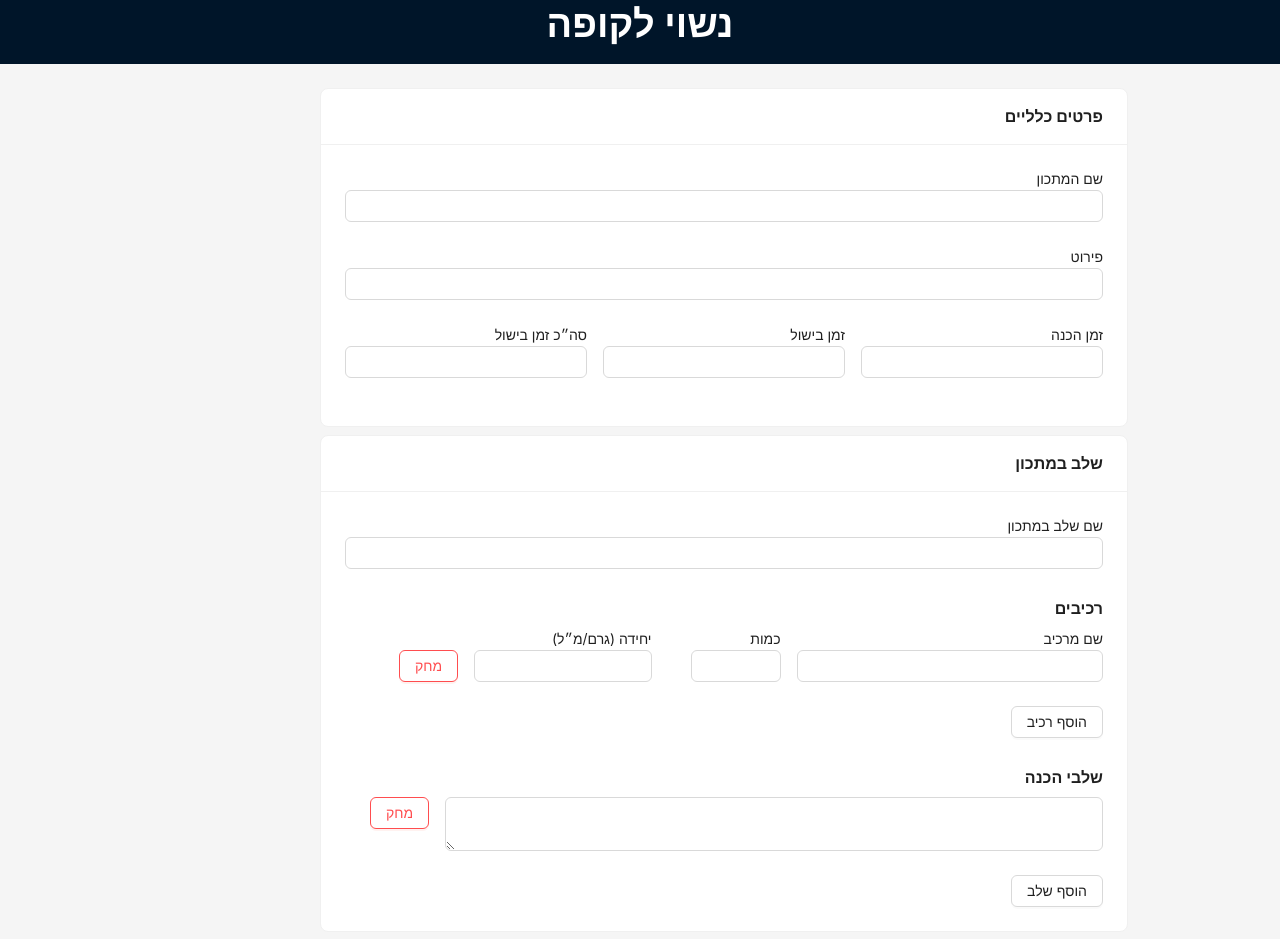
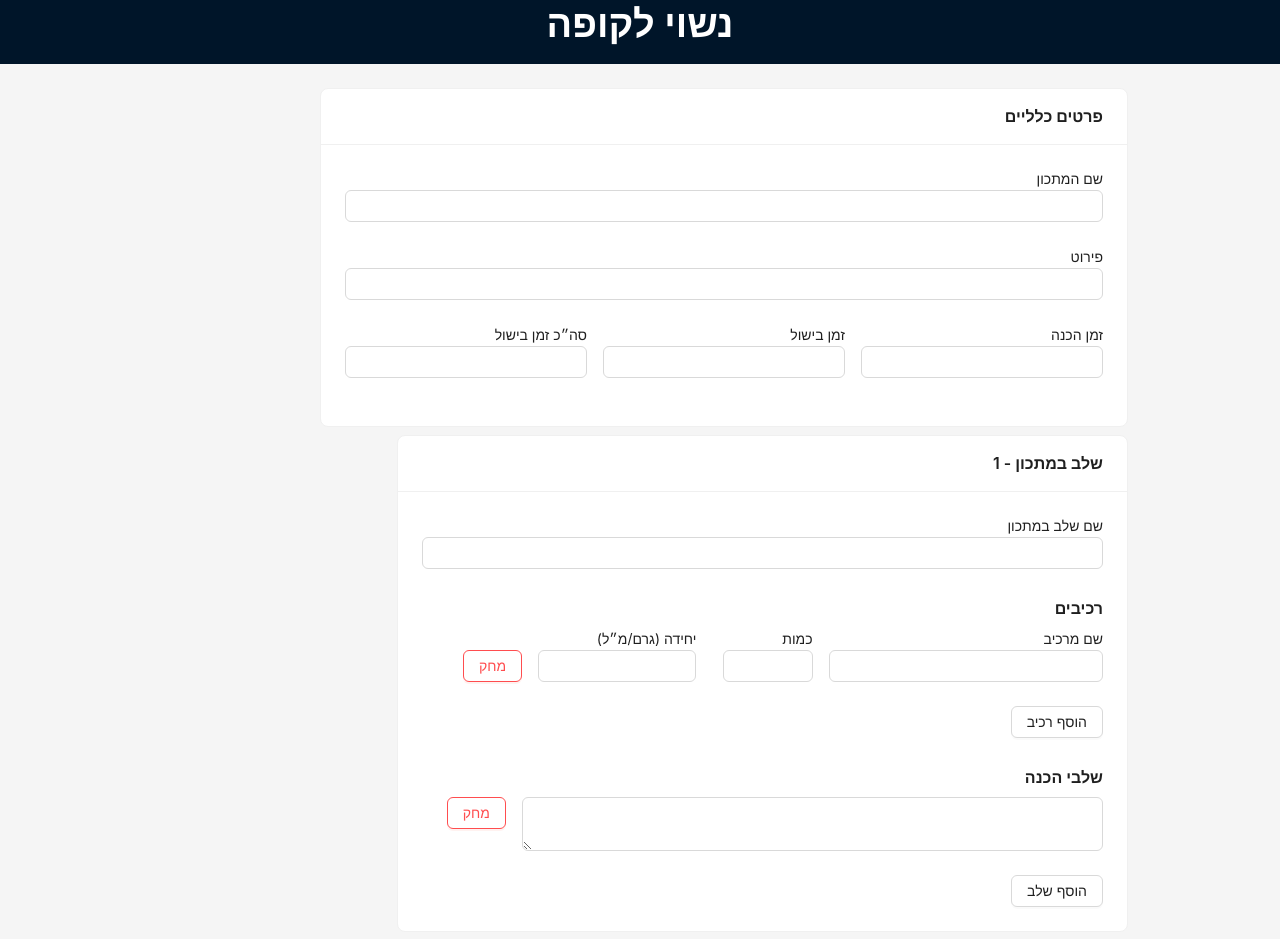
Before and after one commit to NofGuttman/recipes, a React (Create React App) app: page /create-recipe in a window 1280 px wide. Shown: the top 939 px of the page. Built offline with nearby package versions, Linux system fonts and the light colour scheme.

Commit message:
add ability to add and remove recipe components

```diff
--- a/src/ui/CreateRecipePage/RecipeComponentFormSection/index.jsx
+++ b/src/ui/CreateRecipePage/RecipeComponentFormSection/index.jsx
@@ -1,4 +1,4 @@
-import {Button, Card, Col, Form, Input, InputNumber, Row, Typography} from "antd";
+import {Button, Card, Col, Form, Input, InputNumber, Row, Space, Typography} from "antd";
 import {requiredFieldRule} from "../utils";
 
 const {Title, Text} = Typography;
@@ -6,12 +6,16 @@ const {TextArea} = Input;
 
 const RecipeComponentFormSection = () => (
   <div className='component-form-section'>
-    <Card title='שלב במתכון'>
     <Form.List name='recipeComponents'>
       {(componentFields, {add: addComponent, remove: removeComponent}) => (
-          <>
-            {componentFields.map((componentField) => (
-              <>
+        <Space direction='vertical'>
+          {componentFields.map((componentField, index) => (
+            <Card
+              title={`שלב  במתכון - ${index+1}`}
+              extra={componentFields.length > 1 && (
+                <Button danger onClick={() => removeComponent(componentField.name)}>מחק שלב</Button>
+              )}
+            >
               <Text>שם שלב במתכון</Text>
               <Form.Item name={[componentField.name, 'componentName']} rules={[requiredFieldRule]}>
                 <Input/>
@@ -66,7 +70,7 @@ const RecipeComponentFormSection = () => (
                       <Row gutter={16}>
                         <Col flex='auto'>
                           <Form.Item name={[stepField.name, 'name']} rules={[requiredFieldRule]}>
-                              <TextArea rows={2} />
+                            <TextArea rows={2}/>
                           </Form.Item>
                         </Col>
                         <Col flex='100px'>
@@ -78,12 +82,12 @@ const RecipeComponentFormSection = () => (
                   </>
                 ))}
               </Form.List>
-              </>
+            </Card>
           ))}
-          </>
+          <Button onClick={addComponent}>הוסף שלב במתכון</Button>
+        </Space>
       )}
     </Form.List>
-    </Card>
   </div>
 );
 
```
Lines whose indentation alone changed are shown as unchanged.
